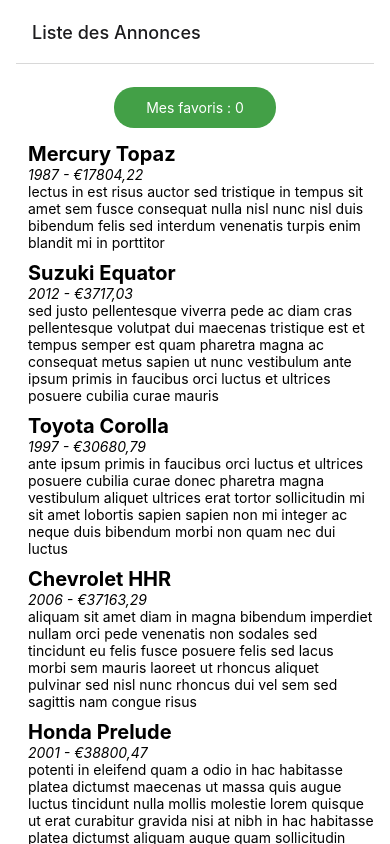
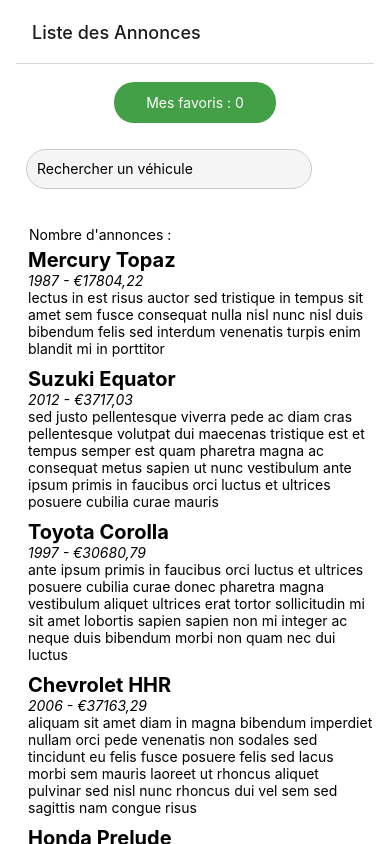
Before and after one commit to GaetanKorpys/gaetanDevMobTp, a React Native app: screen /Search in a window 390 px wide. Built offline with nearby package versions, Linux system fonts and the light colour scheme.

Commit message:
Add InputText & Style

```diff
--- a/screens/SearchScreen.tsx
+++ b/screens/SearchScreen.tsx
@@ -1,4 +1,4 @@
-import { View, StyleSheet } from "react-native";
+import { View, StyleSheet, Text, TextInput } from "react-native";
 import { StackScreenProps } from "@react-navigation/stack";
 import MyButton from "../components/Atoms/MyButton";
 import { useSelector } from "react-redux";
@@ -24,6 +24,10 @@
             <MyButton title={`Mes favoris : ${favoris.length}`} pressed={() => {navigation.navigate('Favoris')}} color={'#43A047'} colorPress={'#2E7D32'} />
          </View>
          <View style={styles.rowTwo}>
+            <TextInput style={styles.input} placeholder="Rechercher un véhicule" />
+         </View>
+         <View style={styles.rowThree}>
+            <Text style={{marginLeft: 13, marginBottom: 5}}>Nombre d'annonces : </Text>
             <ListOfAnnouncement navigateAnnouncementDetails={navigateAnnouncementDetails} />
          </View>
       </View>
@@ -43,6 +47,20 @@
       alignItems: "center",
    },
    rowTwo: {
+      flex: 1,
+      marginVertical: 15,
+   },
+   rowThree: {
       flex: 10,
    },
+   input: {
+      width: "80%",
+      height: 40,
+      paddingHorizontal: 10,
+      backgroundColor: "#f5f5f5",
+      borderRadius: 20,
+      borderColor: "#ccc",
+      borderWidth: 1,
+      marginLeft: 10,
+   },
 });
```
